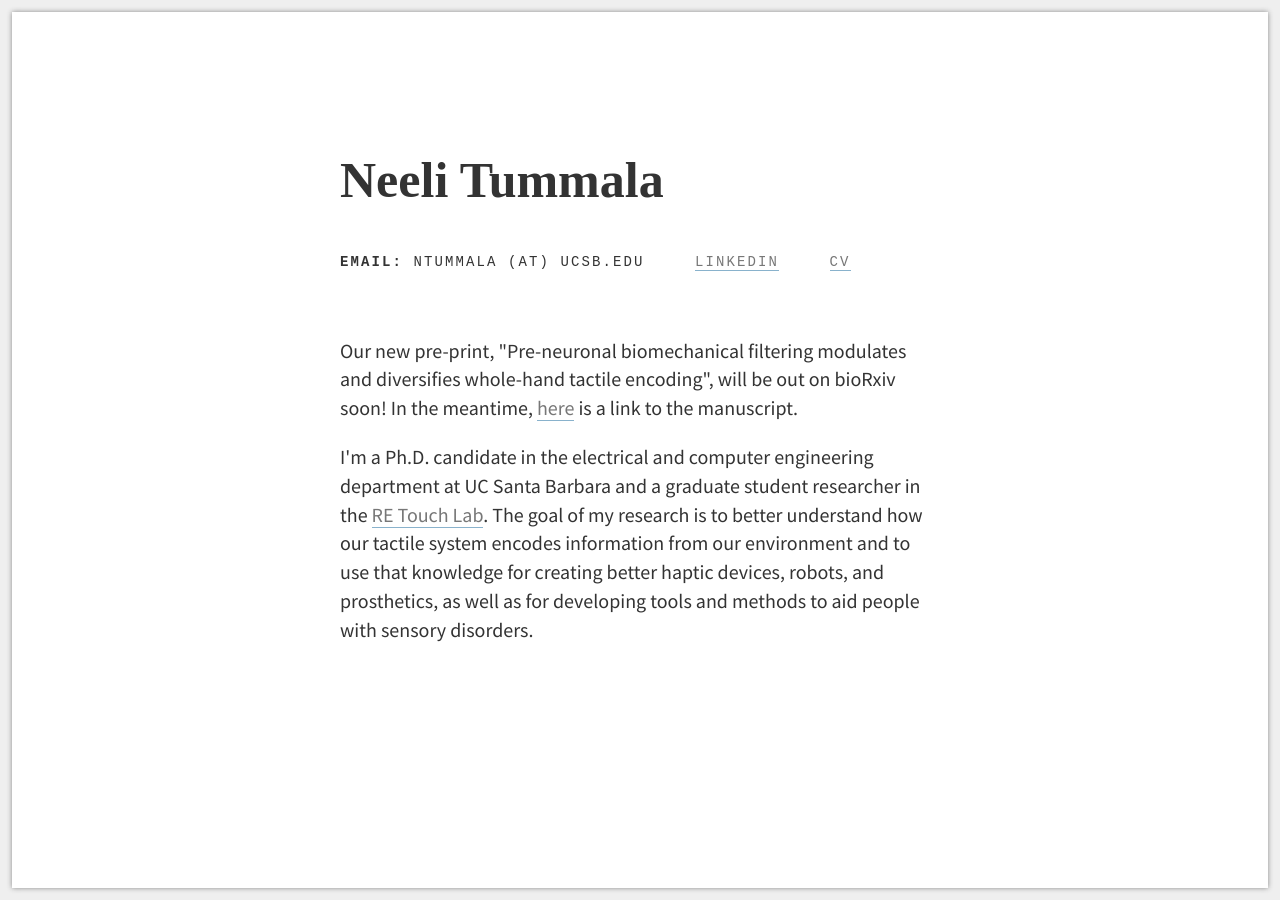
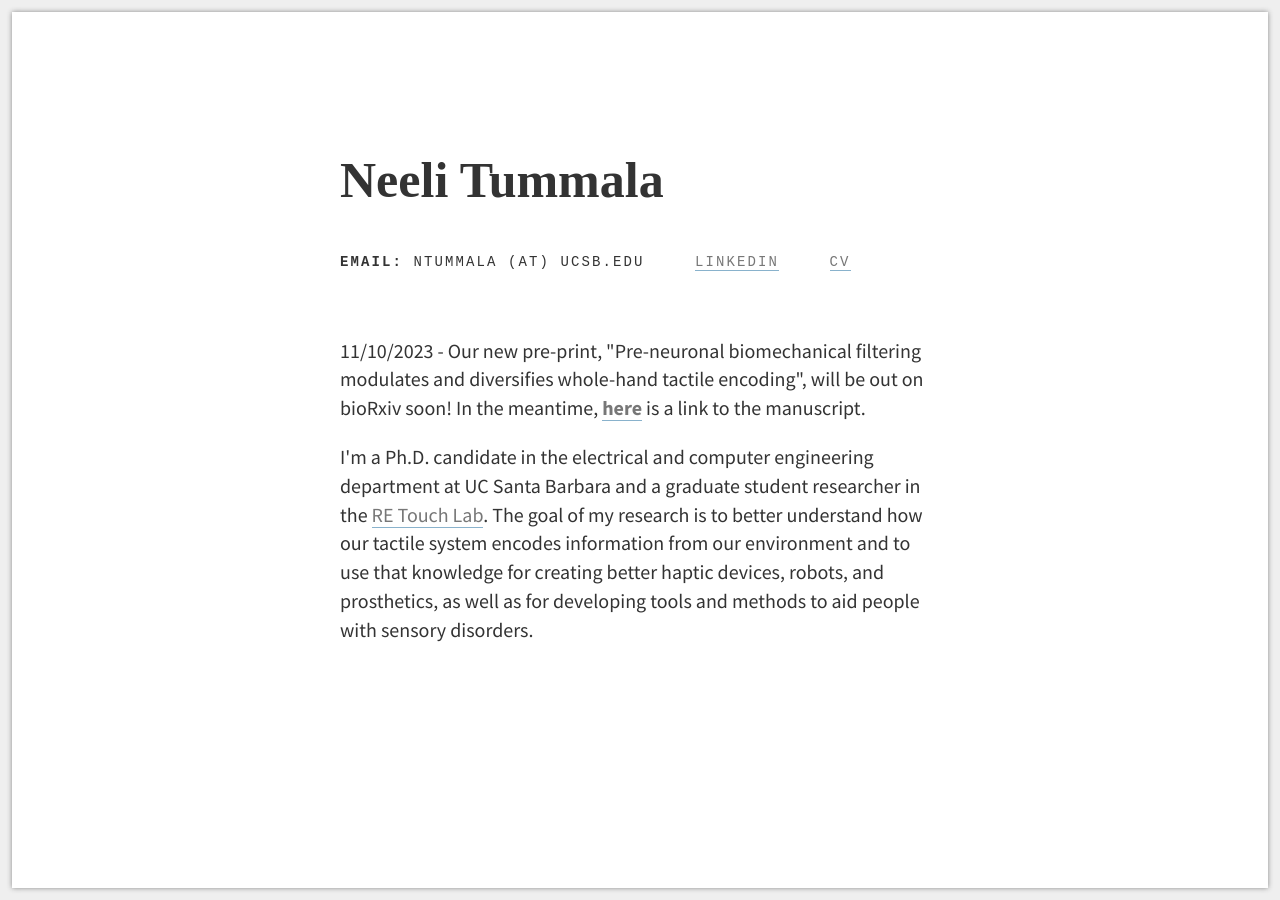
Before and after one commit to neelitummala/neelitummala.github.io, a Jekyll site: the page index.html, which Jekyll copies as it is, in a window 1280 px wide. Built offline with Jekyll 4.4.1, drawn with Linux system fonts in a browser that asks for light colours.

Commit message:
Update index.html

```diff
--- a/index.html
+++ b/index.html
@@ -24,7 +24,7 @@
 
 
       <article>
-        <p> Our new pre-print, "Pre-neuronal biomechanical filtering modulates and diversifies whole-hand tactile encoding", will be out on bioRxiv soon! In the meantime, <a href="neelitummala.github.io/docs/Tummala_Biomechanical_Filtering_2023.pdf" target="_blank">here</a> is a link to the manuscript.
+        <p> 11/10/2023 - Our new pre-print, "Pre-neuronal biomechanical filtering modulates and diversifies whole-hand tactile encoding", will be out on bioRxiv soon! In the meantime, <a href="neelitummala.github.io/docs/Tummala_Biomechanical_Filtering_2023.pdf" target="_blank"><b>here</b></a> is a link to the manuscript.
         <p>I'm a Ph.D. candidate in the electrical and computer engineering department at UC Santa Barbara and a graduate student researcher in the <a href="http://re-touch-lab.com/" target="_blank">RE Touch Lab</a>. The goal of my research is to better understand how our tactile system encodes information from our environment and to use that knowledge for creating better haptic devices, robots, and prosthetics, as well as for developing tools and methods to aid people with sensory disorders.
       </article>
 
```
